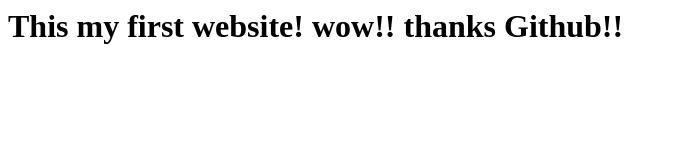
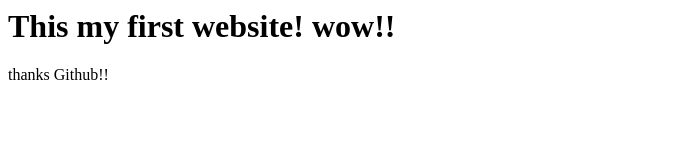
Before and after one commit to bojham/MyFirstRepo, a plain HTML site: page index.html in a window 1280 px wide. Shown: the whole page, without its empty margins (0-676 px from the left). Drawn offline with Linux system fonts and the light colour scheme.

Commit message:
Update index.html

```diff
--- a/index.html
+++ b/index.html
@@ -1,6 +1,6 @@
 <html>
 <h1>
-This my first website! wow!!
+This my first website! wow!! </h1>
 thanks Github!!
-</h1>
+
 </html>
```
